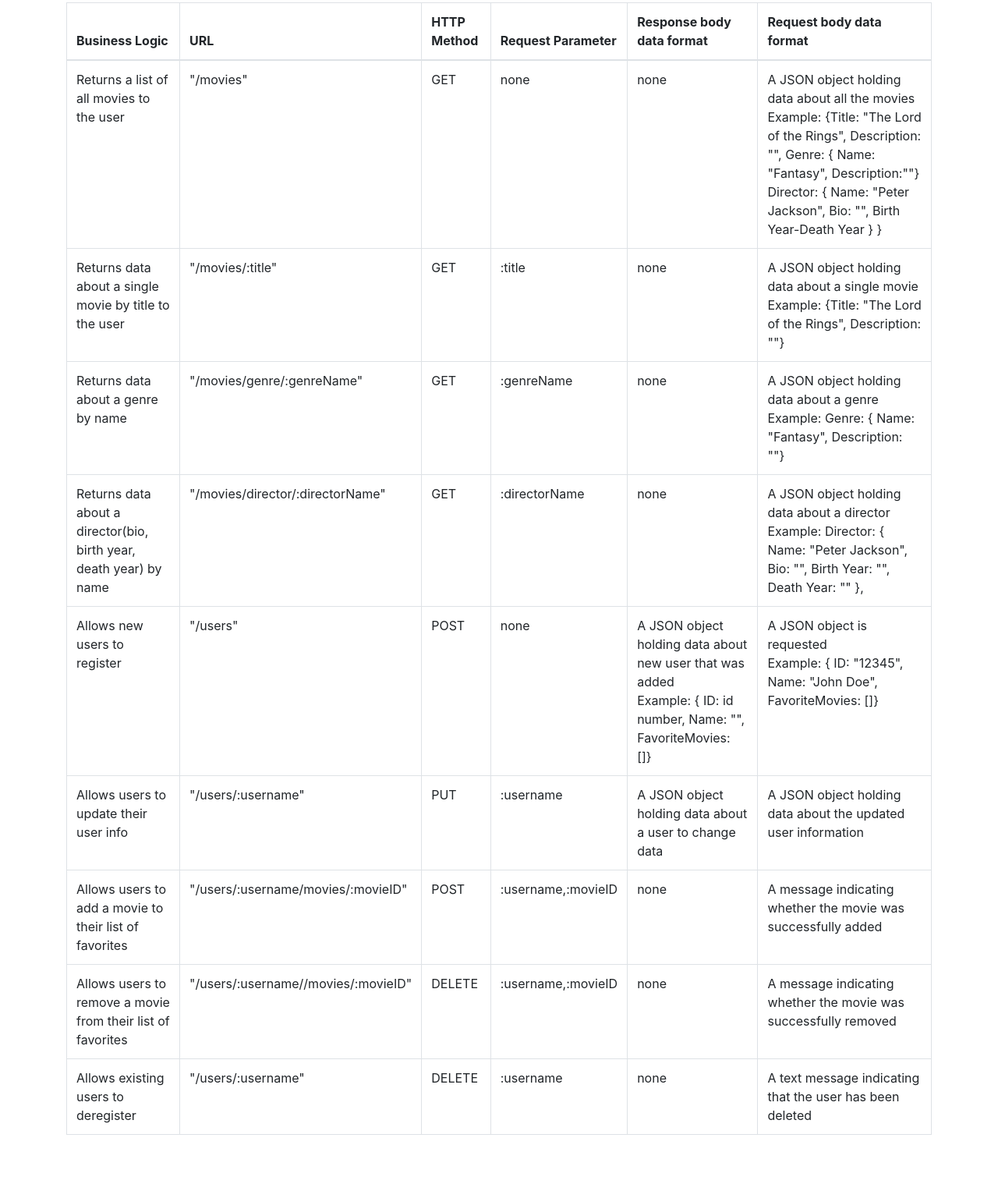
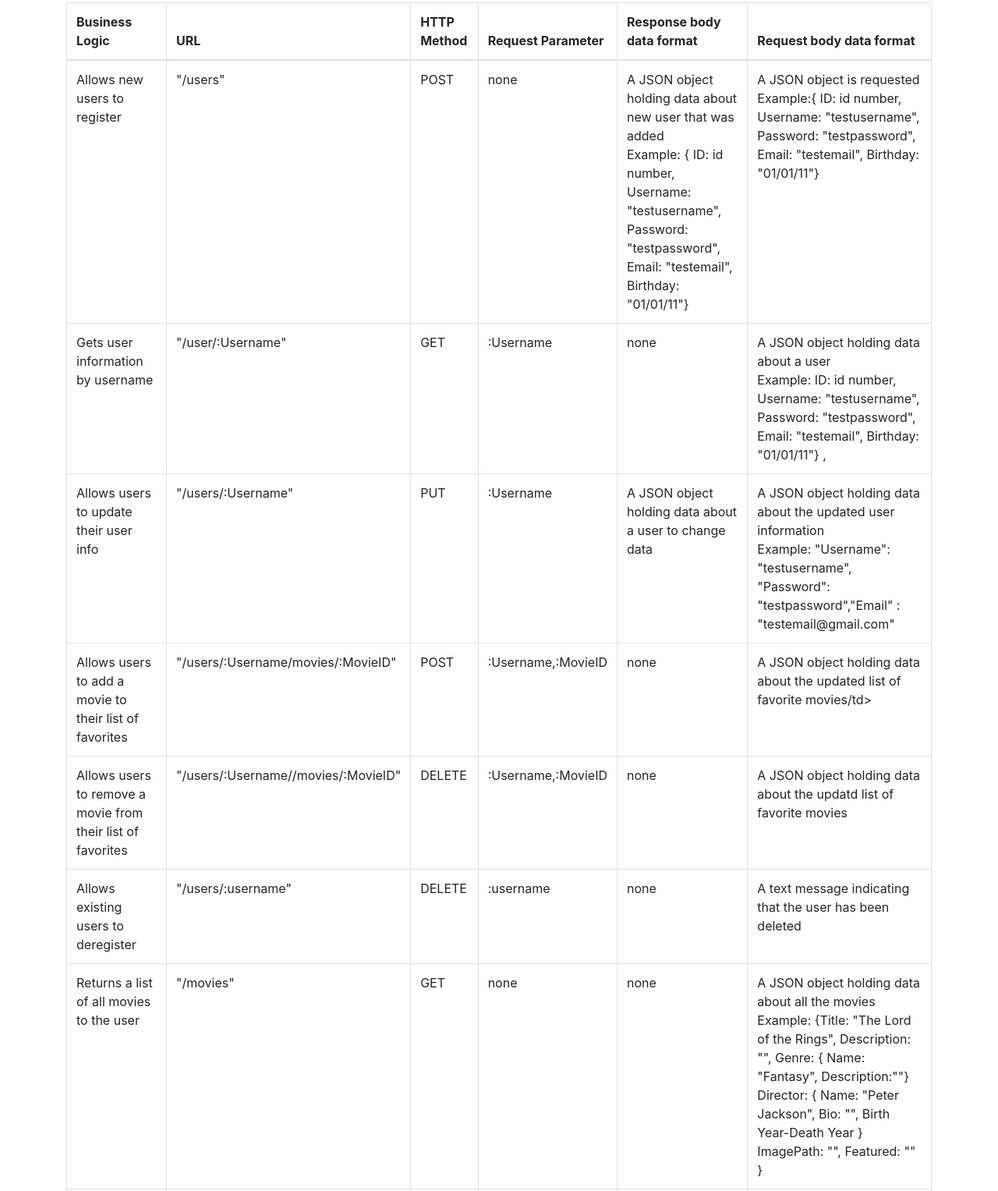
Before and after one commit to BethanyKeplinger/myFlix, a website: page public/documentation.html in a window 1280 px wide. Shown: the part 127-1654 px from the top of the page at 78% size. Before the commit the page ends 1598 px from the top, so only its background shows below. Drawn offline with nearby package versions, Linux system fonts and the light colour scheme.

Commit message:
Update documentation.html
Reorganized table to match index.js flow. Updated endpoints and examples.

```diff
--- a/public/documentation.html
+++ b/public/documentation.html
@@ -35,6 +35,83 @@
       </thead>
       <thbody>
         <tr>
+          <td>Allows new users to register</td>
+          <td>"/users"</td>
+          <td>POST</td>
+          <td>none</td>
+          <td>
+            A JSON object holding data about new user that was added <br />
+            Example: { ID: id number, Username: "testusername", Password:
+            "testpassword", Email: "testemail", Birthday: "01/01/11"}
+          </td>
+          <td>
+            A JSON object is requested <br />
+            Example:{ ID: id number, Username: "testusername", Password:
+            "testpassword", Email: "testemail", Birthday: "01/01/11"}
+          </td>
+        </tr>
+
+        <tr>
+          <td>
+            Gets user information by username
+          </td>
+          <td>"/user/:Username"</td>
+          <td>GET</td>
+          <td>:Username</td>
+          <td>none</td>
+          <td>
+            A JSON object holding data about a user <br />
+            Example: ID: id number, Username: "testusername", Password:
+            "testpassword", Email: "testemail", Birthday: "01/01/11"} ,
+          </td>
+        </tr>
+
+        <tr>
+          <td>Allows users to update their user info</td>
+          <td>"/users/:Username"</td>
+          <td>PUT</td>
+          <td>:Username</td>
+          <td>A JSON object holding data about a user to change data</td>
+          <td>
+            A JSON object holding data about the updated user information<br />
+            Example: "Username": "testusername", "Password":
+            "testpassword","Email" : "testemail@gmail.com"
+          </td>
+        </tr>
+
+        <tr>
+          <td>Allows users to add a movie to their list of favorites</td>
+          <td>"/users/:Username/movies/:MovieID"</td>
+          <td>POST</td>
+          <td>:Username,:MovieID</td>
+          <td>none</td>
+          <td>
+            A JSON object holding data about the updated list of favorite
+            movies/td>
+          </td>
+        </tr>
+
+        <tr>
+          <td>Allows users to remove a movie from their list of favorites</td>
+          <td>"/users/:Username//movies/:MovieID"</td>
+          <td>DELETE</td>
+          <td>:Username,:MovieID</td>
+          <td>none</td>
+          <td>
+            A JSON object holding data about the updatd list of favorite movies
+          </td>
+        </tr>
+
+        <tr>
+          <td>Allows existing users to deregister</td>
+          <td>"/users/:username"</td>
+          <td>DELETE</td>
+          <td>:username</td>
+          <td>none</td>
+          <td>A text message indicating that the user has been deleted</td>
+        </tr>
+
+        <tr>
           <td>Returns a list of all movies to the user</td>
           <td>"/movies"</td>
           <td>GET</td>
@@ -44,27 +121,28 @@
             A JSON object holding data about all the movies <br />
             Example: {Title: "The Lord of the Rings", Description: "", Genre: {
             Name: "Fantasy", Description:""} Director: { Name: "Peter Jackson",
-            Bio: "", Birth Year-Death Year } }
+            Bio: "", Birth Year-Death Year } ImagePath: "", Featured: "" }
           </td>
         </tr>
 
         <tr>
           <td>Returns data about a single movie by title to the user</td>
-          <td>"/movies/:title"</td>
+          <td>"/movies/:Title"</td>
           <td>GET</td>
           <td>:title</td>
           <td>none</td>
           <td>
             A JSON object holding data about a single movie <br />
-            Example: {Title: "The Lord of the Rings", Description: ""}
+            Example: {Title: "The Lord of the Rings", Description: "", Director:
+            {Name: "", Bio: "", Birthyear: "", ImagePath: "", Featured: ""}
           </td>
         </tr>
 
         <tr>
           <td>Returns data about a genre by name</td>
-          <td>"/movies/genre/:genreName"</td>
+          <td>"/movies/genre/:Name"</td>
           <td>GET</td>
-          <td>:genreName</td>
+          <td>:Name</td>
           <td>none</td>
           <td>
             A JSON object holding data about a genre <br />
@@ -76,68 +154,15 @@
           <td>
             Returns data about a director(bio, birth year, death year) by name
           </td>
-          <td>"/movies/director/:directorName"</td>
+          <td>"/movies/director/:Name"</td>
           <td>GET</td>
-          <td>:directorName</td>
+          <td>:Name</td>
           <td>none</td>
           <td>
             A JSON object holding data about a director <br />
             Example: Director: { Name: "Peter Jackson", Bio: "", Birth Year: "",
             Death Year: "" },
           </td>
-        </tr>
-
-        <tr>
-          <td>Allows new users to register</td>
-          <td>"/users"</td>
-          <td>POST</td>
-          <td>none</td>
-          <td>
-            A JSON object holding data about new user that was added <br />
-            Example: { ID: id number, Name: "", FavoriteMovies: []}
-          </td>
-          <td>
-            A JSON object is requested <br />
-            Example: { ID: "12345", Name: "John Doe", FavoriteMovies: []}
-          </td>
-        </tr>
-
-        <tr>
-          <td>Allows users to update their user info</td>
-          <td>"/users/:username"</td>
-          <td>PUT</td>
-          <td>:username</td>
-          <td>A JSON object holding data about a user to change data</td>
-          <td>A JSON object holding data about the updated user information</td>
-        </tr>
-
-        <tr>
-          <td>Allows users to add a movie to their list of favorites</td>
-          <td>"/users/:username/movies/:movieID"</td>
-          <td>POST</td>
-          <td>:username,:movieID</td>
-          <td>none</td>
-          <td>A message indicating whether the movie was successfully added</td>
-        </tr>
-
-        <tr>
-          <td>Allows users to remove a movie from their list of favorites</td>
-          <td>"/users/:username//movies/:movieID"</td>
-          <td>DELETE</td>
-          <td>:username,:movieID</td>
-          <td>none</td>
-          <td>
-            A message indicating whether the movie was successfully removed
-          </td>
-        </tr>
-
-        <tr>
-          <td>Allows existing users to deregister</td>
-          <td>"/users/:username"</td>
-          <td>DELETE</td>
-          <td>:username</td>
-          <td>none</td>
-          <td>A text message indicating that the user has been deleted</td>
         </tr>
       </thbody>
     </table>
```
